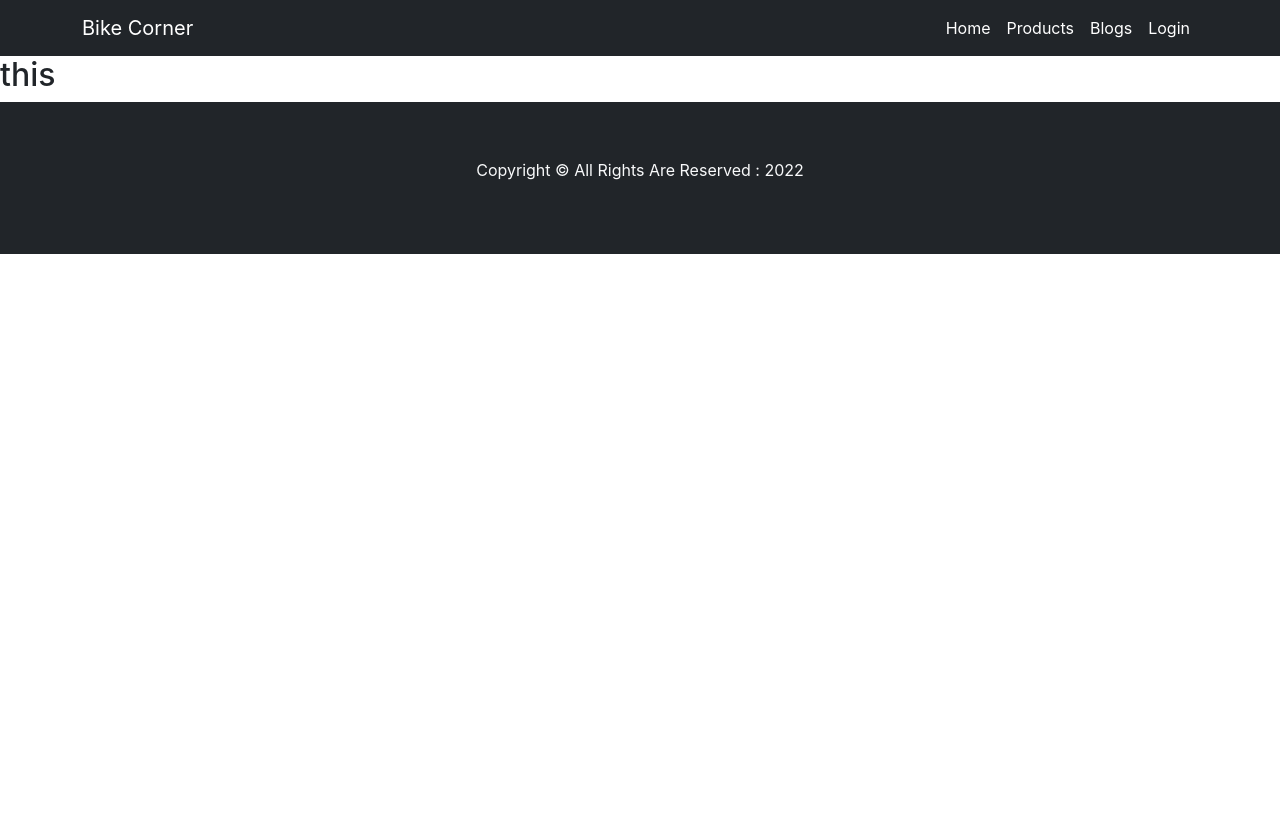
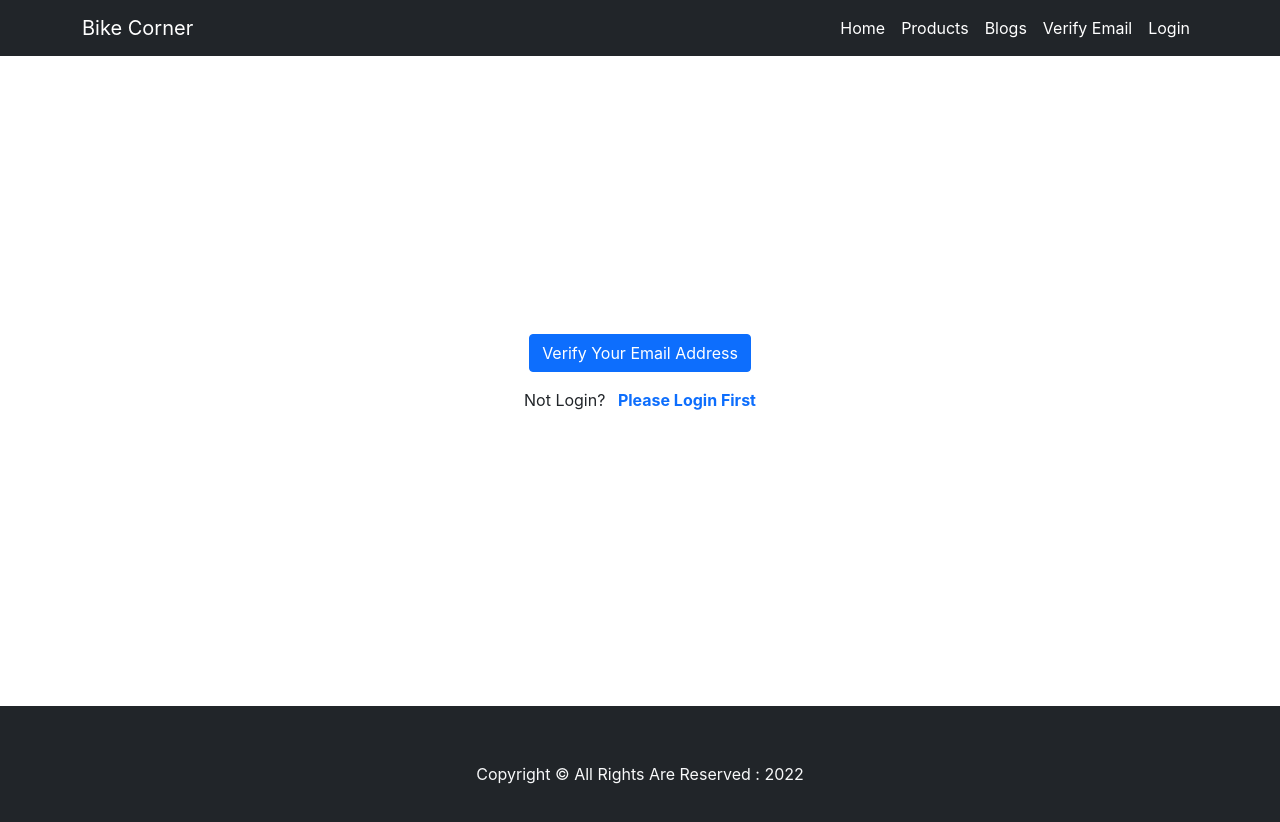
Before and after one commit to coderrakibul/assignment-11-client-side, a React (Create React App) app: page /verify in a window 1280 px wide. Shown: the top 822 px of the page. Before the commit the page ends 800 px from the top, so only its background shows below. Built offline with nearby package versions, Linux system fonts and the light colour scheme; no server answers; the HTML template or start-up script is replaced by a standard one.

Commit message:
email verify system updated

```diff
--- a/src/components/Header/Header .js
+++ b/src/components/Header/Header .js
@@ -23,6 +23,7 @@ const Header = () => {
             <Nav.Link className='text-white' as={Link} to="/home">Home</Nav.Link>
             <Nav.Link className='text-white' as={Link} to="/allproduct">Products</Nav.Link>
             <Nav.Link className='text-white' as={Link} to="/blogs">Blogs</Nav.Link>
+            <Nav.Link className='text-white' as={Link} to="/verify">Verify Email</Nav.Link>
 
             {
 
--- /dev/null
+++ b/src/components/Verify/Verify.css
@@ -0,0 +1,6 @@
+.verify-page{
+    height:calc(100vh - 150px);
+    display: flex;
+    justify-content: center;
+    align-items: center;
+}
--- a/src/components/Verify/Verify.js
+++ b/src/components/Verify/Verify.js
@@ -1,12 +1,47 @@
-import React from 'react';
+import React, { useState } from 'react';
+import { useSendEmailVerification } from 'react-firebase-hooks/auth';
+import { Link } from 'react-router-dom';
+import auth from '../../firebase.init';
+import './Verify.css'
 
 const Verify = () => {
+    const [email, setEmail] = useState('');
+    const [sendEmailVerification, sending, error] = useSendEmailVerification(auth);
+
+    if (error) {
+        return (
+            <div>
+                <p>Error: {error.message}</p>
+            </div>
+        );
+    }
+    if (sending) {
+        return <p>Sending...</p>;
+    }
+
 
     return (
-        <div>
-            <h2>this</h2>
+        <div className="verify-page d-flex flex-column">
+            <div>
+                <button className='btn btn-primary text-white'
+                    onClick={async () => {
+                        await sendEmailVerification();
+                        alert('Sent email');
+                    }}
+                >
+                    Verify Your Email Address
+                </button>
+            </div>
+
+            <div className='mt-3'>
+                <p>Not Login? <Link className="text-decoration-none fw-bold ms-2" to='/register'>Please Login First</Link> </p>
+            </div>
+
+
         </div>
     );
 };
 
+
+
 export default Verify;
```
